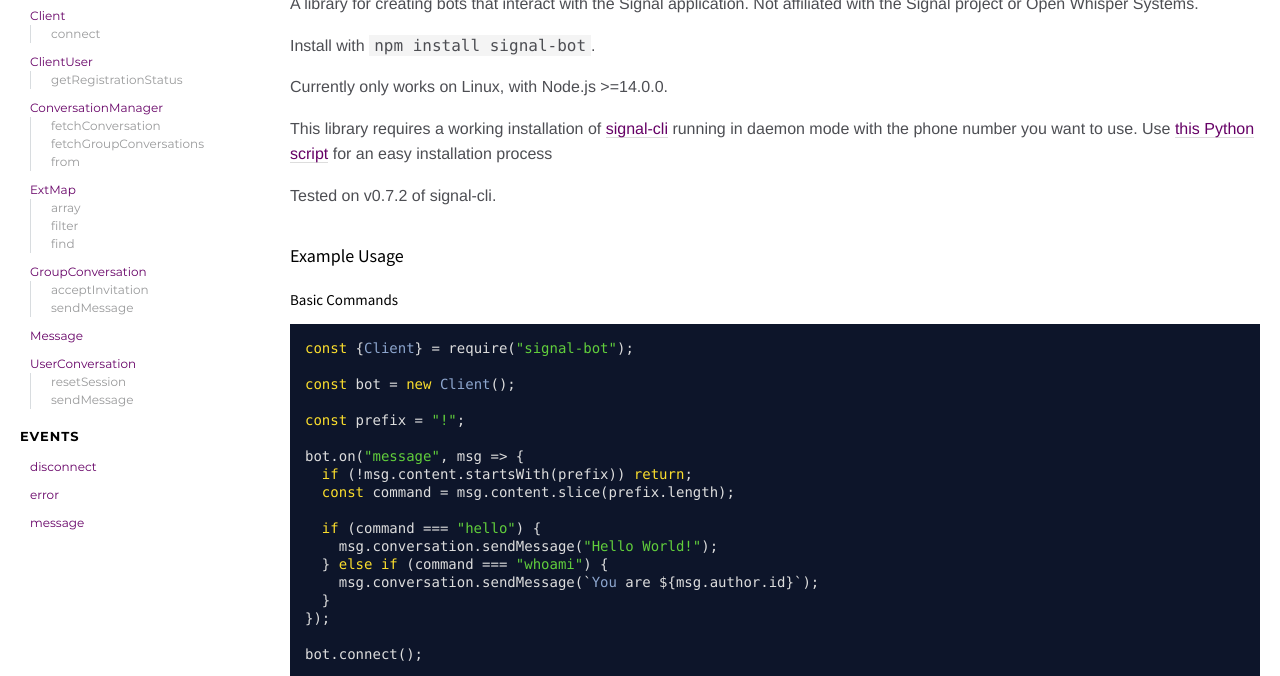
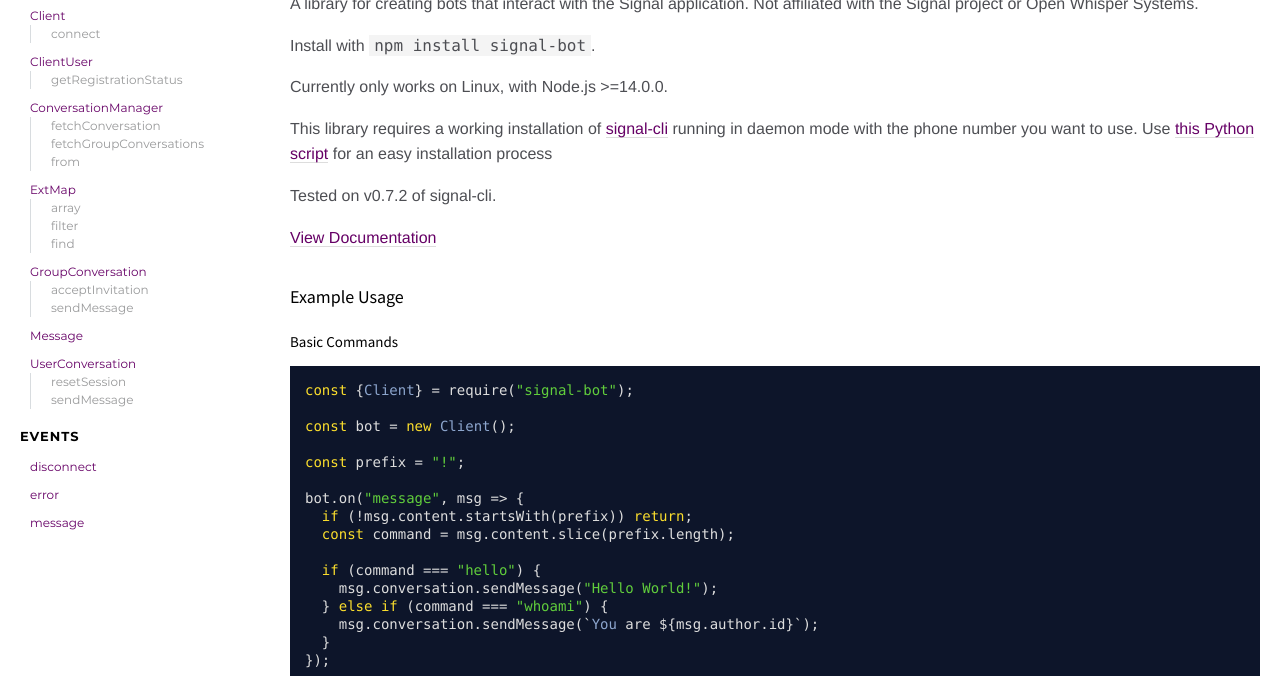
Before and after one commit to TapuCosmo/signal-bot, a plain HTML site: page index.html in a window 1280 px wide. Shown: the part 124-800 px from the top of the page. Drawn offline with Linux system fonts and the light colour scheme.

Commit message:
deploy: 9fed71417e677e1aa02a4f1f9f69673c0c7e7339

```diff
--- a/index.html
+++ b/index.html
@@ -65,6 +65,7 @@
 running in daemon mode with the phone number you want to use.
 Use <a href="https://gist.github.com/Vic3198/f0c9e17ef3d70e7b8c066bfd8cf4db2d">this Python script</a> for an easy installation process</p>
 <p>Tested on v0.7.2 of signal-cli.</p>
+<p><a href="https://tapucosmo.github.io/signal-bot/">View Documentation</a></p>
 <h2>Example Usage</h2>
 <h3>Basic Commands</h3>
 <pre class="prettyprint source lang-js"><code>const {Client} = require(&quot;signal-bot&quot;);
```
